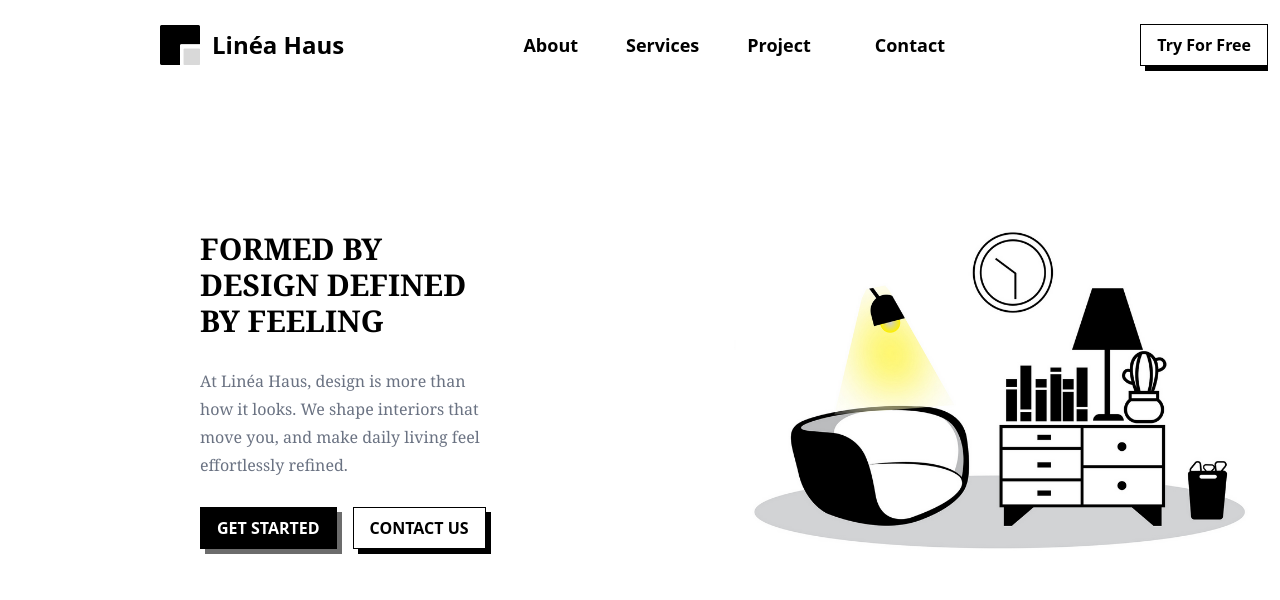
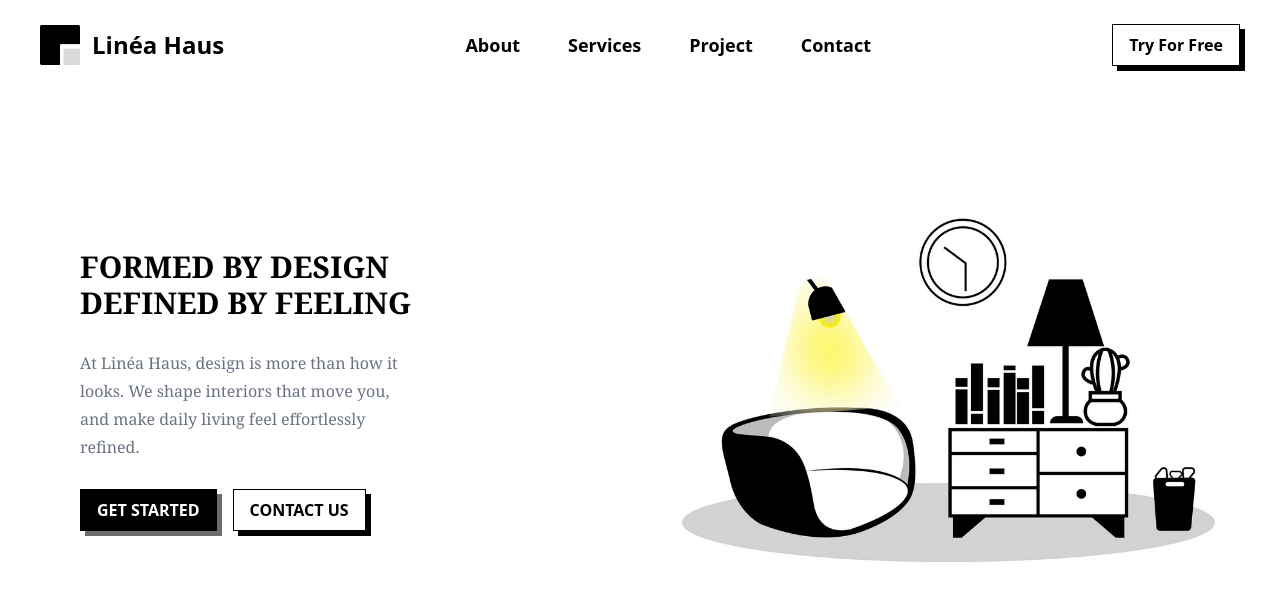
Before and after one commit to Ashwinbh-28/interior-design-website, a React (Vite) app in the folder my-design/: page / in a window 1280 px wide. Shown: the top 600 px of the page. Built offline with nearby package versions, Linux system fonts and the light colour scheme.

Commit message:
Hamburger and mobile screen implementation

```diff
--- a/my-design/src/App.jsx
+++ b/my-design/src/App.jsx
@@ -4,7 +4,7 @@ import Hero from './components/HeroPage/Hero';
 
 const App = () => {
   return (
-    <main className='overflow-x-hidden mr-3'>
+    <main className='overflow-x-hidden mx-4'>
       <Navbar />
       <Hero />
     </main>
--- a/my-design/src/components/Navbar/Navbar.jsx
+++ b/my-design/src/components/Navbar/Navbar.jsx
@@ -29,42 +29,57 @@ const NavLinks = [
 const Navbar = () => {
   const [open, setOpen] = React.useState(false);
   return (
-    <>
-      <nav className="container py-6 flex justify-between items-center">
-        {/* Logo section */}
-        <div className="flex items-center gap-3">
-          <img src={Logo} alt="logo" className="w-10" />
-          <span className="text-2xl font-bold">Linéa Haus</span>
-        </div>
-        {/* Link section */}
-        <div className=" hidden lg:flex !space-x-12">
-          {NavLinks.map((link) => {
-            return (
+    <nav className="container py-4 flex justify-between items-center m-2">
+    {/* Left Section: Logo + Hamburger (mobile) */}
+    <div className="flex items-center gap-3">
+    {/* Hamburger menu: only shows on small screens */}
+    <div className=" lg:hidden ">
+    <Hamburger toggled={open} toggle={setOpen} size={20} />
+    {open && (
+      <div className="absolute top-20 left-0 w-full z-50 bg-gray-50 shadow-lg rounded-b-3xl py-6">
+        <ul className="flex flex-col gap-4 items-center">
+          {NavLinks.map((link) => (
+            <li key={link.id}>
               <a
                 href={link.link}
-                className="flex mx-4 text-lg font-semibold decoration-solid underline-offset-6 hover:underline"
+                className="text-lg font-semibold decoration-solid underline-offset-4 hover:underline cursor-pointer"
+                onClick={() => setOpen(false)}
               >
                 {link.title}
               </a>
-            );
-          })}
-        </div>
-        {/* Button section */}
-        <button className="primary-btn hidden lg:flex ">
-          <a href="#">Try For Free</a>
-        </button>
-        {/* Hamburger menu */}
-        <div
-          className="ham-menu block lg:hidden"
-          onClick={() => setOpen(!open)}
-        >
-          <Hamburger />
-        </div>
-      </nav>
+            </li>
+          ))}
+        </ul>
+      </div>
+    )}
+    </div>
+    <img
+      src={Logo}
+      alt="logo"
+      className="w-10 absolute left-1/2 -translate-x-1/2 lg:static lg:translate-x-0"
+      style={{ zIndex: 60 }}
+    />
+    <span className="text-2xl font-bold hidden md:flex">Linéa Haus</span>
+    </div>
 
-      {/* Mobile sidebar menu */}
-      <Sidebar open={open} />
-    </>
+    {/* Center Nav Links (hidden on small) */}
+    <div className="hidden lg:flex space-x-12">
+    {NavLinks.map((link) => (
+    <a
+    key={link.id}
+    href={link.link}
+    className="text-lg font-semibold hover:underline underline-offset-4"
+    >
+    {link.title}
+    </a>
+    ))}
+    </div>
+
+    {/* Right CTA Button (hidden on small) */}
+    <button className="primary-btn hidden lg:flex">
+    <a href="#">Try For Free</a>
+    </button>
+    </nav>
   );
 };
 
--- a/my-design/src/index.css
+++ b/my-design/src/index.css
@@ -4,33 +4,41 @@
     .container {
       margin-left: 1rem;
       margin-right: 1rem;
-      padding-left: 1rem;
-      padding-right: 1rem;
+      max-width: 100%;
+      box-sizing: border-box;
     }
 
     @media (min-width: 640px) {
       .container {
-        margin-left: 2rem;
-        margin-right: 2rem;
-        padding-left: 2rem;
-        padding-right: 2rem;
+        margin-left: 1rem;
+        margin-right: 1rem;
+        max-width: 100%;
       }
     }
+
     @media (min-width: 1024px) {
       .container {
-        margin-left: 4rem;
-        margin-right: 4rem;
-        padding-left: 4rem;
-        padding-right: 4rem;
+        margin-left: auto;
+        margin-right: auto;
+        max-width: 100%;
       }
     }
 
     @media (min-width: 1280px) {
       .container {
-        margin-left: 5rem;
-        margin-right: 5rem;
-        padding-left: 5rem;
-        padding-right: 5rem;
+        margin-left: auto;
+        margin-right: auto;
+        max-width: 1200px;
+      }
+    }
+
+    @media (min-width: 1536px) {
+      .container {
+        margin-left: auto;
+        margin-right: auto;
+        padding-left: 4rem;
+        padding-right: 4rem;
+        max-width: 100%;
       }
     }
   }
```
